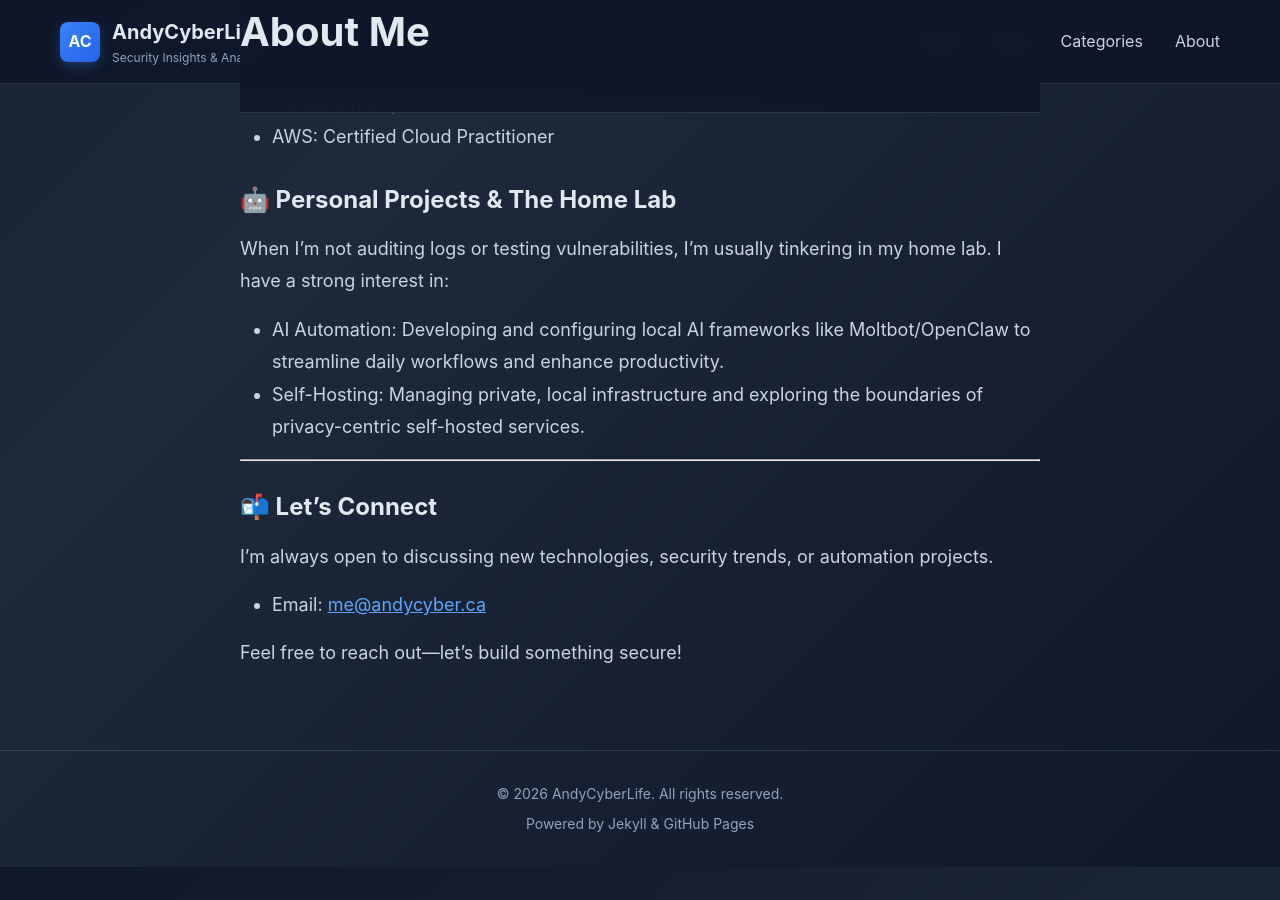
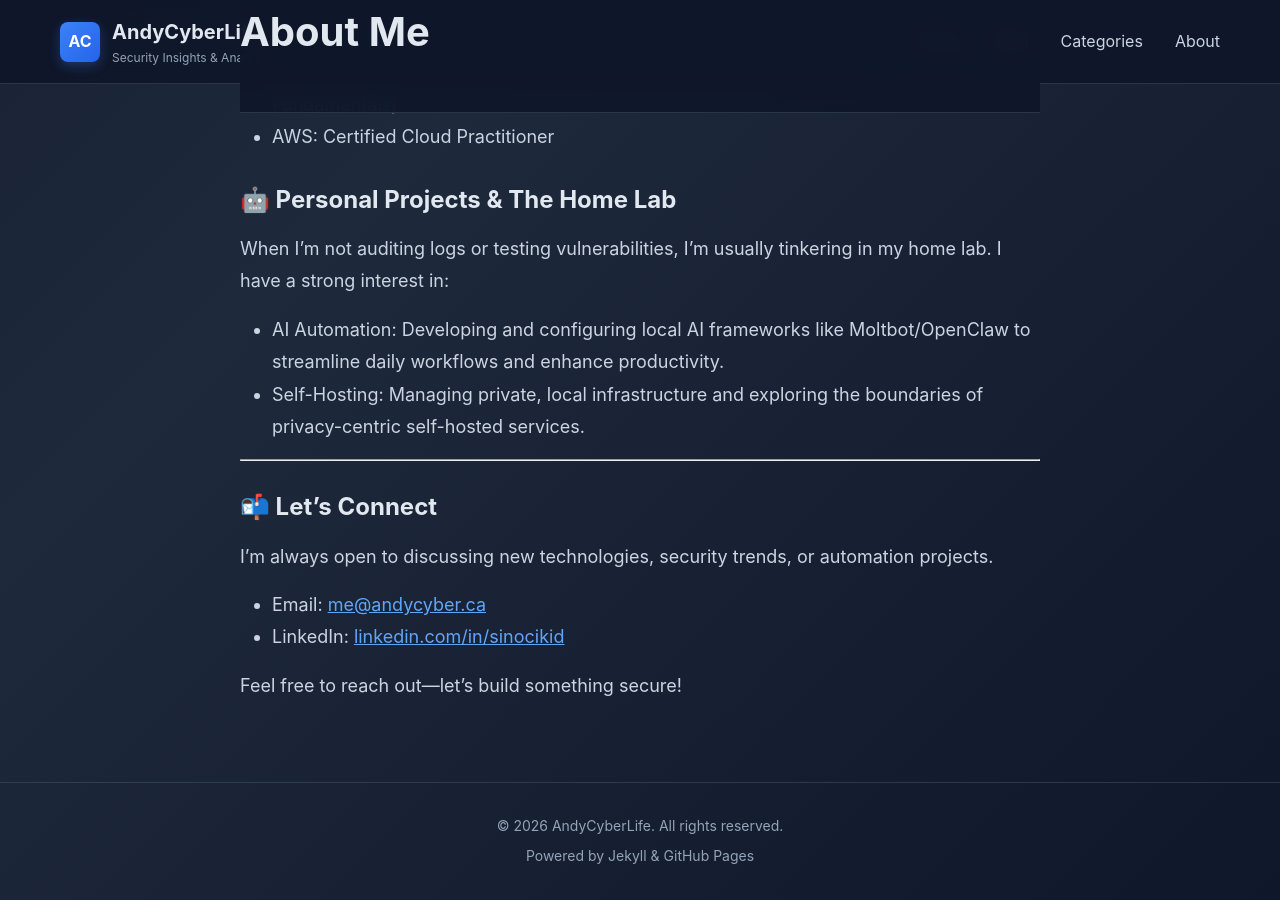
Before and after one commit to sinocikid/sinocikid.github.io, a Jekyll site: the page built from about.md, in a window 1280 px wide and 900 px high, scrolled down 1074 px. Built offline with Jekyll 4.4.1, drawn with Linux system fonts in a browser that asks for light colours.

Commit message:
Add LinkedIn profile to site
- Add LinkedIn username to config
- Add LinkedIn icon to homepage social links
- Add LinkedIn link to About page

Co-Authored-By: Claude Sonnet 4.5 <noreply@anthropic.com>

```diff
--- a/_config.yml
+++ b/_config.yml
@@ -7,7 +7,7 @@ author: Andy
 
 # Social links
 github_username: sinocikid
-linkedin_username: # your-linkedin-id (optional)
+linkedin_username: sinocikid
 email: # your-email@example.com (optional)
 
 # Build settings
--- a/about.md
+++ b/about.md
@@ -37,5 +37,6 @@ When I'm not auditing logs or testing vulnerabilities, I'm usually tinkering in
 ### 📬 Let's Connect
 I'm always open to discussing new technologies, security trends, or automation projects.
 * Email: [me@andycyber.ca](mailto:me@andycyber.ca)
+* LinkedIn: [linkedin.com/in/sinocikid](https://linkedin.com/in/sinocikid)
 
 Feel free to reach out—let's build something secure!
--- a/index.html
+++ b/index.html
@@ -9,6 +9,11 @@ layout: default
         {% if site.github_username %}
         <a href="https://github.com/{{ site.github_username }}" target="_blank" rel="noopener noreferrer" aria-label="GitHub">
             <svg width="20" height="20" fill="currentColor" viewBox="0 0 24 24" aria-hidden="true"><path d="M12 0c-6.626 0-12 5.373-12 12 0 5.302 3.438 9.8 8.207 11.387.599.111.793-.261.793-.577v-2.234c-3.338.726-4.033-1.416-4.033-1.416-.546-1.387-1.333-1.756-1.333-1.756-1.089-.745.083-.729.083-.729 1.205.084 1.839 1.237 1.839 1.237 1.07 1.834 2.807 1.304 3.492.997.107-.775.418-1.305.762-1.604-2.665-.305-5.467-1.334-5.467-5.931 0-1.311.469-2.381 1.236-3.221-.124-.303-.535-1.524.117-3.176 0 0 1.008-.322 3.301 1.23.957-.266 1.983-.399 3.003-.404 1.02.005 2.047.138 3.006.404 2.291-1.552 3.297-1.23 3.297-1.23.653 1.653.242 2.874.118 3.176.77.84 1.235 1.911 1.235 3.221 0 4.609-2.807 5.624-5.479 5.921.43.372.823 1.102.823 2.222v3.293c0 .319.192.694.801.576 4.765-1.589 8.199-6.086 8.199-11.386 0-6.627-5.373-12-12-12z"/></svg>
+        </a>
+        {% endif %}
+        {% if site.linkedin_username %}
+        <a href="https://linkedin.com/in/{{ site.linkedin_username }}" target="_blank" rel="noopener noreferrer" aria-label="LinkedIn">
+            <svg width="20" height="20" fill="currentColor" viewBox="0 0 24 24" aria-hidden="true"><path d="M20.447 20.452h-3.554v-5.569c0-1.328-.027-3.037-1.852-3.037-1.853 0-2.136 1.445-2.136 2.939v5.667H9.351V9h3.414v1.561h.046c.477-.9 1.637-1.85 3.37-1.85 3.601 0 4.267 2.37 4.267 5.455v6.286zM5.337 7.433c-1.144 0-2.063-.926-2.063-2.065 0-1.138.92-2.063 2.063-2.063 1.14 0 2.064.925 2.064 2.063 0 1.139-.925 2.065-2.064 2.065zm1.782 13.019H3.555V9h3.564v11.452zM22.225 0H1.771C.792 0 0 .774 0 1.729v20.542C0 23.227.792 24 1.771 24h20.451C23.2 24 24 23.227 24 22.271V1.729C24 .774 23.2 0 22.222 0h.003z"/></svg>
         </a>
         {% endif %}
         <a href="{{ '/feed.xml' | relative_url }}" aria-label="RSS Feed">
```
